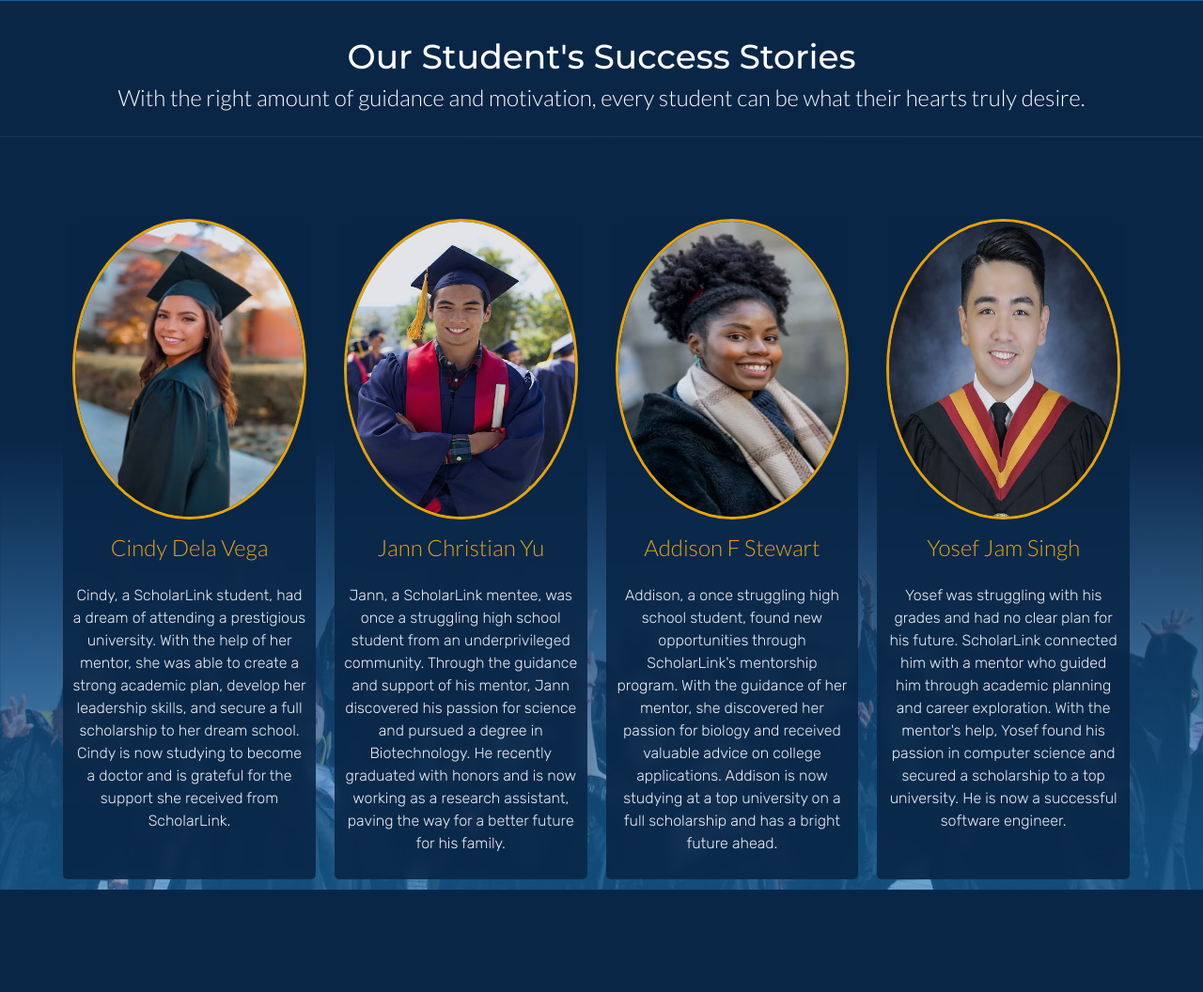
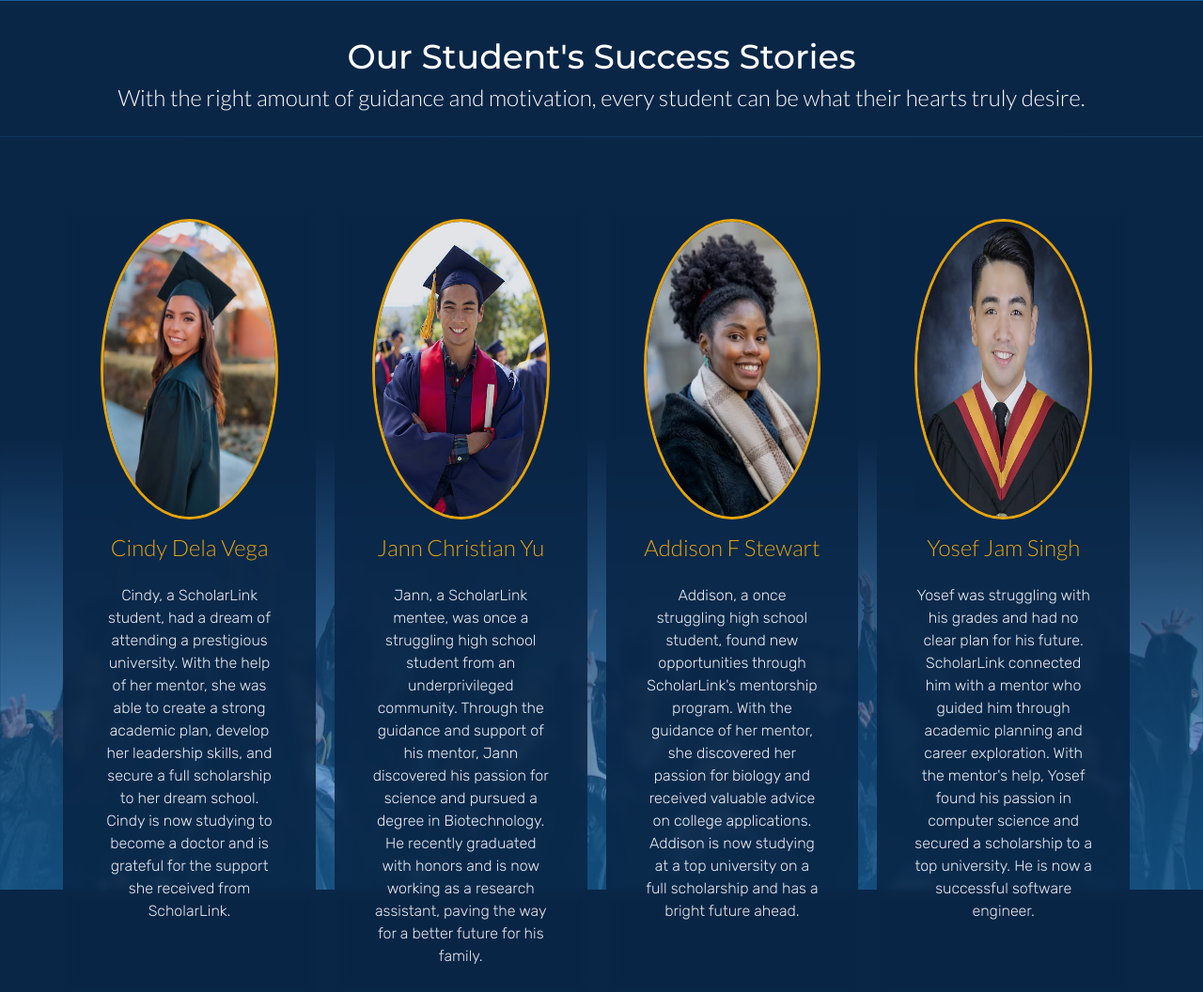
Before and after one commit to uaojayson/ScholarLink, a PHP site: page / in a window 1280 px wide. Shown: the part 3607-4663 px from the top of the page at 94% size. Before the commit the page ends 4554 px from the top, so only its background shows below. Run offline with PHP 8.4, Linux system fonts and the light colour scheme; some libraries are stand-ins or nearby versions.

Commit message:
modified:   index.css

```diff
--- a/index.css
+++ b/index.css
@@ -632,13 +632,14 @@ img {
   flex-basis: 22%;
   text-align: center;
   color: var(--light);
-  padding: 10px 10px;
+  padding: 10px 40px;
   border-radius: 5px;
   margin: 0 10px;
   background-color: var(--primary);
   -webkit-backdrop-filter: blur(5px);
   backdrop-filter: blur(5px);
   opacity: 0.9;
+  // border: solid 1px var(--secondary);
 }
 
 .story-title {
```
